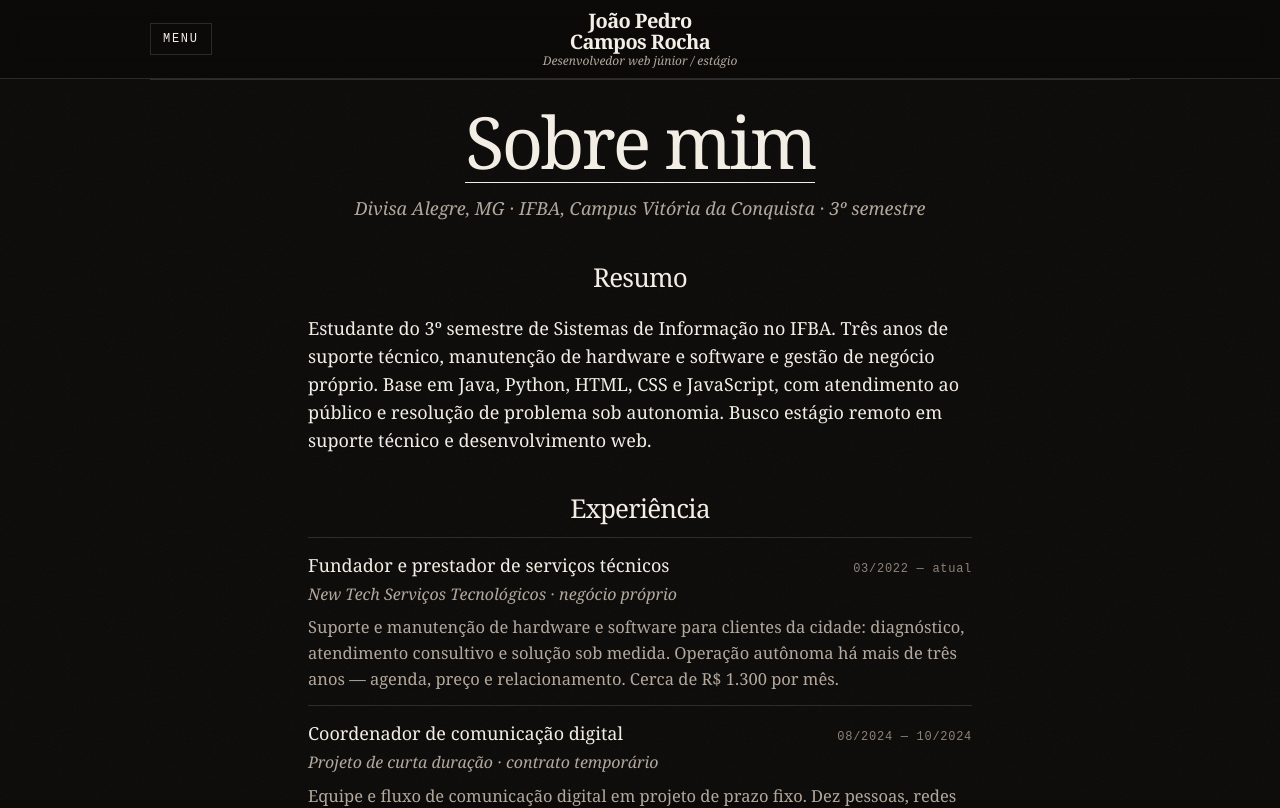
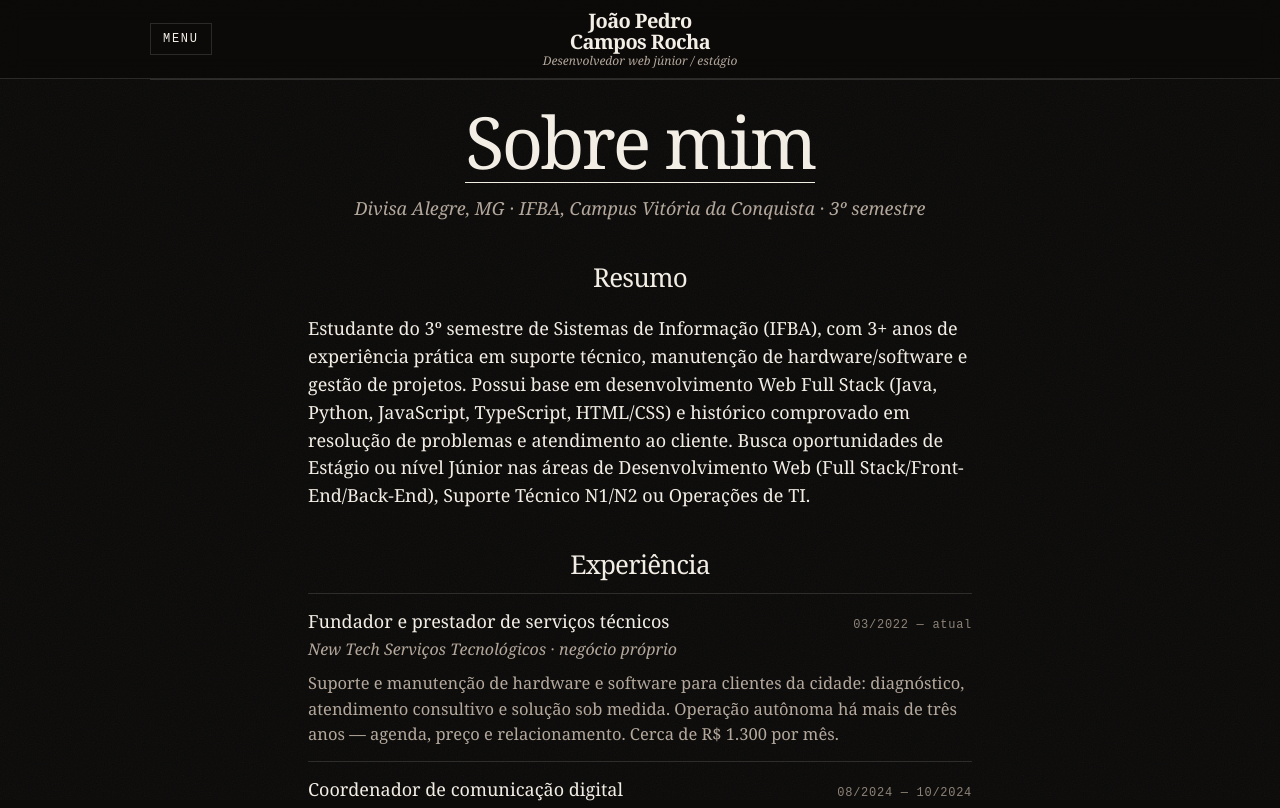
Before and after one commit to jpedro-io/Portfolio, a React (Vite) app: page /sobre in a window 1280 px wide. Shown: the top 808 px of the page. Built offline with nearby package versions, Linux system fonts and the light colour scheme.

Commit message:
Revise 'resumo' in sobre object for clarity
Updated the 'resumo' field in the 'sobre' object to enhance clarity and detail regarding experience and skills.

```diff
--- a/src/data/conteudo.ts
+++ b/src/data/conteudo.ts
@@ -299,7 +299,7 @@ export type Experiencia = {
 export const sobre = {
   local: 'Divisa Alegre, MG · IFBA, Campus Vitória da Conquista · 3º semestre',
   resumo:
-    'Estudante do 3º semestre de Sistemas de Informação no IFBA. Três anos de suporte técnico, manutenção de hardware e software e gestão de negócio próprio. Base em Java, Python, HTML, CSS e JavaScript, com atendimento ao público e resolução de problema sob autonomia. Busco estágio remoto em suporte técnico e desenvolvimento web.',
+    'Estudante do 3º semestre de Sistemas de Informação (IFBA), com 3+ anos de experiência prática em suporte técnico, manutenção de hardware/software e gestão de projetos. Possui base em desenvolvimento Web Full Stack (Java, Python, JavaScript, TypeScript, HTML/CSS) e histórico comprovado em resolução de problemas e atendimento ao cliente. Busca oportunidades de Estágio ou nível Júnior  nas áreas de Desenvolvimento Web (Full Stack/Front-End/Back-End), Suporte Técnico N1/N2 ou Operações de TI.',
   experiencias: [
     {
       cargo: 'Fundador e prestador de serviços técnicos',
```
